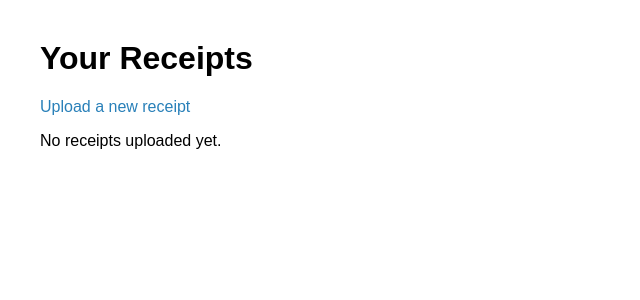
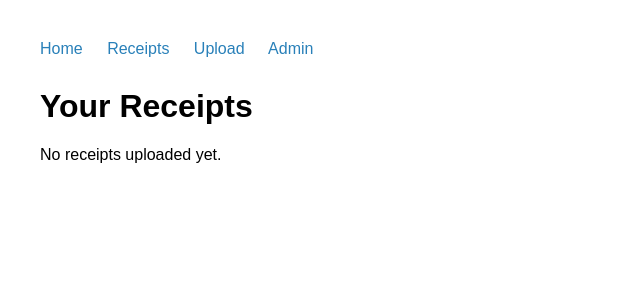
Before and after one commit to Franarf/receipt-tracker, a Django app: template receipt_tracker/templates/receipts_list.html in a window 1280 px wide. Shown: the top 300 px of the page, without its empty margins (0-640 px from the left). Run offline with Django 3.2, Linux system fonts and the light colour scheme; the template is opened without the code that fills it, so the values that code supplies are empty.

Commit message:
Added base layout and navigation bar with template inheritance

```diff
--- /dev/null
+++ b/receipt_tracker/templates/base.html
@@ -0,0 +1,28 @@
+<!DOCTYPE html>
+<html>
+<head>
+    <title>{% block title %}Receipt Tracker{% endblock %}</title>
+    <style>
+        body { font-family: Arial, sans-serif; margin: 40px; }
+        nav { margin-bottom: 30px; }
+        nav a {
+            margin-right: 20px;
+            text-decoration: none;
+            color: #2980b9;
+        }
+        nav a:hover { text-decoration: underline; }
+    </style>
+</head>
+<body>
+
+<nav>
+    <a href="/">Home</a>
+    <a href="/receipts/">Receipts</a>
+    <a href="/receipts/upload/">Upload</a>
+    <a href="/admin/">Admin</a>
+</nav>
+
+{% block content %}{% endblock %}
+
+</body>
+</html>
--- a/receipt_tracker/templates/receipts_list.html
+++ b/receipt_tracker/templates/receipts_list.html
@@ -1,24 +1,14 @@
-<!DOCTYPE html>
-<html>
-<head>
-    <title>Your Receipts</title>
-    <style>
-        body { font-family: Arial, sans-serif; margin: 40px; }
-        .receipt { margin-bottom: 30px; padding-bottom: 20px; border-bottom: 1px solid #ccc; }
-        img { max-width: 200px; display: block; margin-bottom: 10px; }
-        a { color: #2980b9; text-decoration: none; }
-        a:hover { text-decoration: underline; }
-    </style>
-</head>
-<body>
+{% extends "base.html" %}
 
+{% block title %}Your Receipts{% endblock %}
+
+{% block content %}
 <h1>Your Receipts</h1>
-<a href="/receipts/upload/">Upload a new receipt</a>
 
 {% for receipt in receipts %}
     <div class="receipt">
         {% if receipt.image %}
-            <img src="{{ receipt.image.url }}" alt="Receipt image">
+            <img src="{{ receipt.image.url }}" alt="Receipt image" style="max-width:200px;">
         {% endif %}
 
         <p><strong>Vendor:</strong> {{ receipt.vendor }}</p>
@@ -30,6 +20,4 @@
 {% empty %}
     <p>No receipts uploaded yet.</p>
 {% endfor %}
-
-</body>
-</html>
+{% endblock %}
--- a/receipt_tracker/templates/upload.html
+++ b/receipt_tracker/templates/upload.html
@@ -1,3 +1,8 @@
+{% extends "base.html" %}
+
+{% block title %}Upload Receipt{% endblock %}
+
+{% block content %}
 <h1>Upload Receipt</h1>
 
 <form method="POST" enctype="multipart/form-data">
@@ -5,3 +10,4 @@
     {{ form.as_p }}
     <button type="submit">Upload</button>
 </form>
+{% endblock %}
--- a/receipt_tracker/templates/upload_success.html
+++ b/receipt_tracker/templates/upload_success.html
@@ -1,3 +1,9 @@
+{% extends "base.html" %}
+
+{% block title %}Upload Successful{% endblock %}
+
+{% block content %}
 <h1>Upload Successful!</h1>
 <p>Your receipt has been uploaded.</p>
 <a href="/receipts/upload/">Upload another</a>
+{% endblock %}
```
Also changed, not shown: receipt_tracker/templates/home.html (+7 -19 lines), receipt_tracker/templates/receipt_detail.html (+5 -21 lines).
